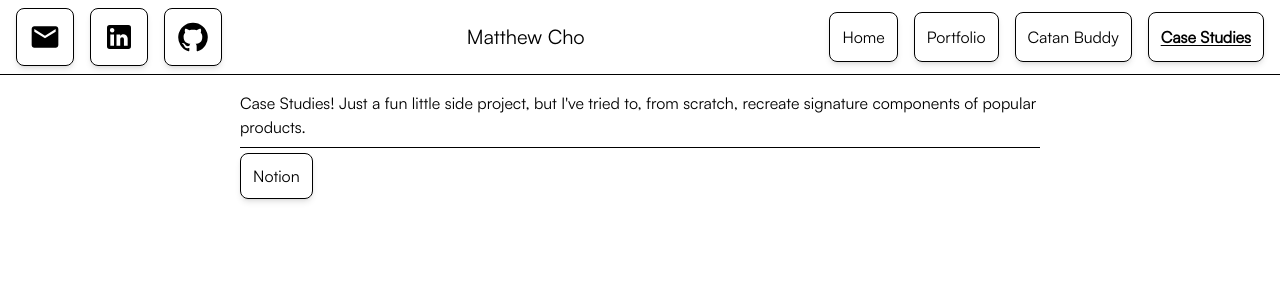
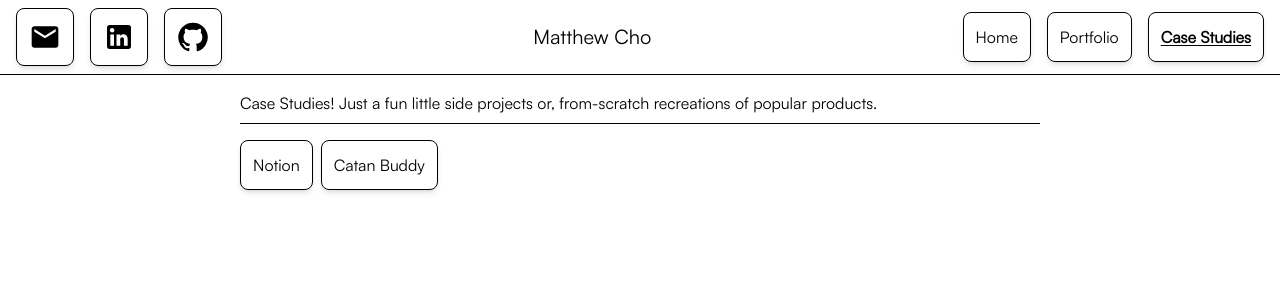
Before and after one commit to mcho9434/frontend-miji, a React (Create React App) app: page /case-studies in a window 1280 px wide. Shown: the top 300 px of the page. Built offline with nearby package versions, Linux system fonts and the light colour scheme.

Commit message:
dump changes

```diff
--- a/src/components/Navbar.jsx
+++ b/src/components/Navbar.jsx
@@ -56,12 +56,12 @@ const Navbar = () => {
                   >
                     Portfolio
                   </Link>
-                  <Link
+                  {/* <Link
                     to="/catan-buddy"
                     className="hover:bg-slate-200 shadow-md p-3 border border-black rounded-lg"
                   >
                     Catan Buddy
-                  </Link>
+                  </Link> */}
                   {/* <Link
                     to="/hobbies"
                     className="hover:bg-slate-200 shadow-md p-3 border border-black rounded-lg"
@@ -166,18 +166,7 @@ const Navbar = () => {
               >
                 Portfolio
               </Link>
-              <Link
-                to="/catan-buddy"
-                className={clsx(
-                  "hover:bg-slate-200 shadow-md p-3 border border-black rounded-lg",
-                  {
-                    "underline underline-offset-2 font-semibold ":
-                      location.includes("/catan-buddy"),
-                  }
-                )}
-              >
-                Catan Buddy
-              </Link>
+
               <Link
                 to="/case-studies"
                 className={clsx(
--- a/src/pages/CaseStudies/StudiesNavbar.jsx
+++ b/src/pages/CaseStudies/StudiesNavbar.jsx
@@ -4,13 +4,11 @@ import { Link } from "react-router-dom";
 const StudiesNavbar = () => {
   return (
     <div className="flex gap-2 mt-4">
-      <div>
-        <Link
-          to="/case-studies/notion"
-          className="hover:bg-slate-200 shadow-md p-3 border border-black rounded-lg"
-        >
-          Notion
-        </Link>
+      <div className="hover:bg-slate-200 shadow-md p-3 border border-black rounded-lg">
+        <Link to="/case-studies/notion">Notion</Link>
+      </div>
+      <div className="hover:bg-slate-200 shadow-md p-3 border border-black rounded-lg">
+        <Link to="/catan-buddy">Catan Buddy</Link>
       </div>
     </div>
   );
--- a/src/pages/CaseStudies/index.jsx
+++ b/src/pages/CaseStudies/index.jsx
@@ -6,8 +6,8 @@ const CaseStudies = () => {
   return (
     <Card>
       <div>
-        Case Studies! Just a fun little side project, but I've tried to, from
-        scratch, recreate signature components of popular products.
+        Case Studies! Just a fun little side projects or, from-scratch
+        recreations of popular products.
       </div>
       <Divider />
       <StudiesNavbar />
--- a/src/pages/Portfolio/PortfolioHeader.jsx
+++ b/src/pages/Portfolio/PortfolioHeader.jsx
@@ -23,7 +23,7 @@ const PortfolioHeader = ({
     <Card>
       <div className="mb-2">
         This is the portfolio page! Here's a list of the major stuff I've done
-        during my time as an undergraduate and some cool ways to look and
+        during my time as an undergraduate and some ways to look and
         filter!
       </div>
       <Divider />
```
Also changed, not shown: public/matt.jpg (added).
